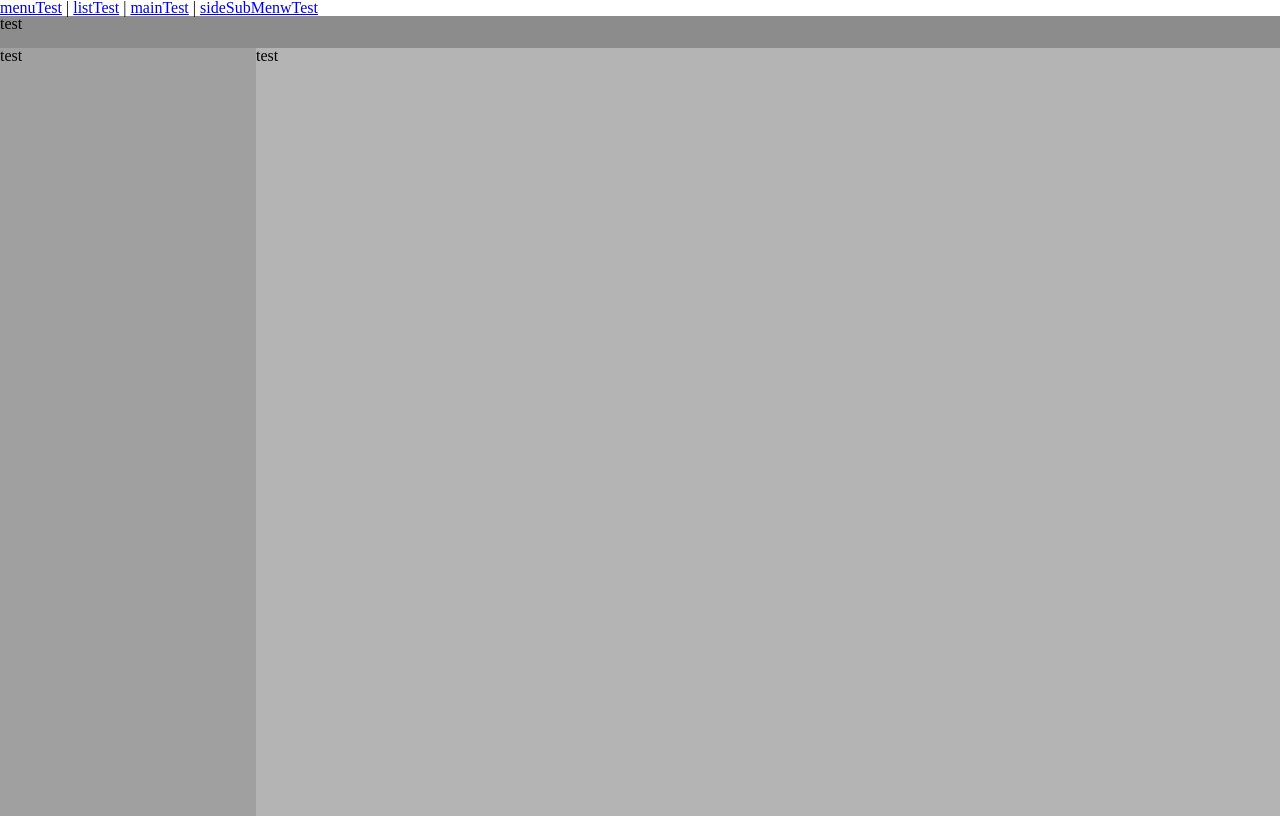
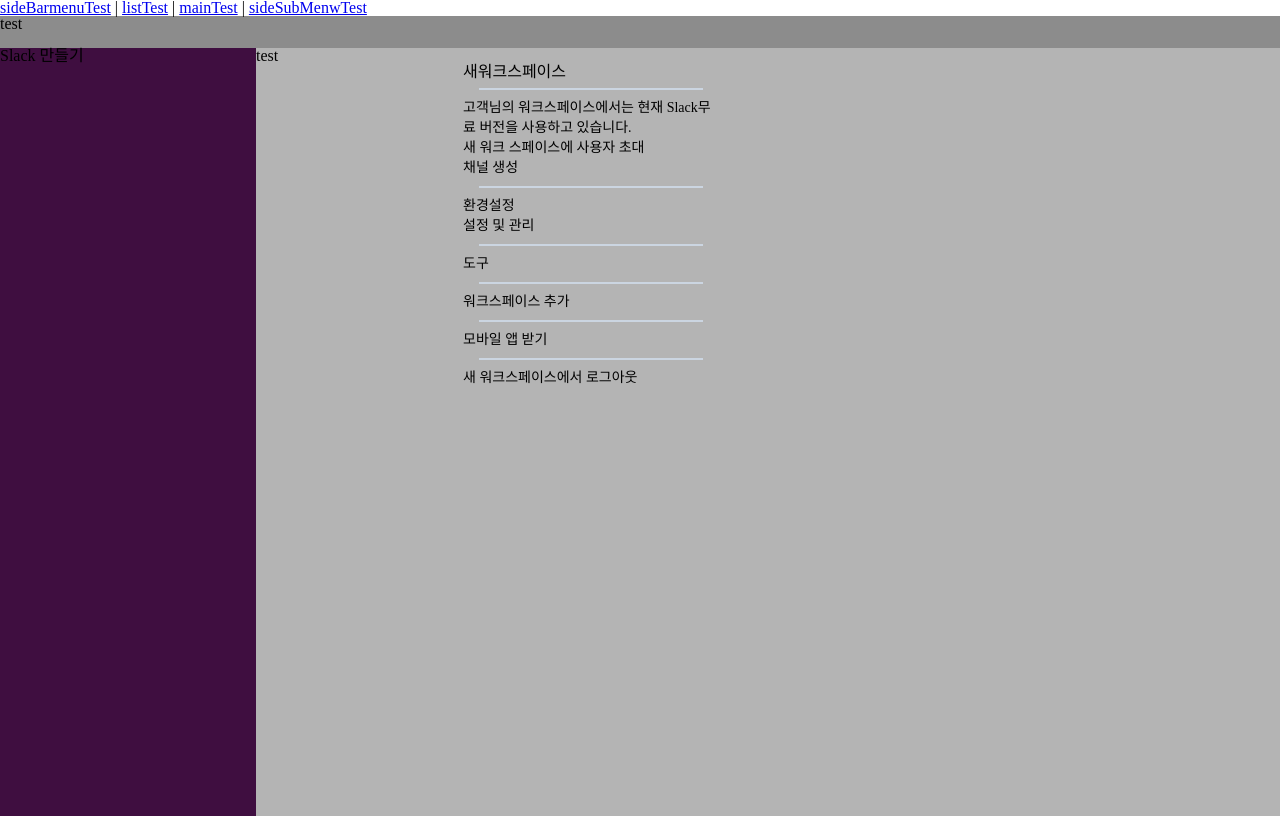
Before and after one commit to fms2014-github/clone-coding-slack, a Vue app: page /main-view in a window 1280 px wide. Built offline with nearby package versions, Linux system fonts and the light colour scheme.

Commit message:
menuPopup

```diff
--- a/src/App.vue
+++ b/src/App.vue
@@ -1,6 +1,7 @@
 <template>
   <div id="app">
     <div>
+      <router-link to="/side-test">sideBar</router-link>
       <router-link to="/menu-test">menuTest</router-link> |
       <router-link to="/list-test">listTest</router-link> |
       <router-link to="/main-view">mainTest</router-link> |
--- a/src/components/MenuPopup.vue
+++ b/src/components/MenuPopup.vue
@@ -1,145 +1,137 @@
+<!--미래의 기억 옆에 있는 버튼은 라우터로 구현 to을 사용해서 #을 넣어둬라-->
 <template>
-    <ul class="popupList-component">
+  <ul position:relative>
     <div
       ref="popoverDropdownRef"
-        class="text font bg-white z-50 float-left py-2 list-none text-left rounded shadow-lg min-w-48"
-        v-bind:class="{
-          hidden: !dropdownPopoverShow,
-          block: dropdownPopoverShow,
-        }"
+      class="menu-component text font"
     >
       <span class="base bold w-full block">
         새워크스페이스
       </span>
-        <div class="h-0 mx-4 my-2 border border-solid border-blueGray-300" />
-        <span class="sm w-full block">
+      <div class="under-line" />
+      <span class="menu-list-component">
         고객님의 워크스페이스에서는 현재 Slack무료
         버전을 사용하고 있습니다.
       </span>
-        <span class="sm w-full block">
+      <span class="menu-list-component">
         새 워크 스페이스에 사용자 초대
       </span>
-        <span class="sm w-full block">
+      <span class="menu-list-component outline">
         채널 생성
       </span>
-        <div class="h-0 mx-4 my-2 border border-solid border-blueGray-300" />
-        <span class="sm w-full block">
+      <div class="under-line" />
+      <span class="menu-list-component outline">
         환경설정
       </span>
-        <span class="sm w-full block">
+      <span data-detail="setting" v-on:mouseover="SubMenu($event)" v-on:mouseout="SubMenuClose($event)" class="menu-list-component outline">
         설정 및 관리
       </span>
-        <div class="h-0 mx-4 my-2 border border-solid border-blueGray-300" />
-        <span class="sm w-full block">
+      <div class="under-line" />
+      <span data-detail="tool" v-on:mouseover="SubMenu($event)" v-on:mouseout="SubMenuClose($event)" class="menu-list-component outline">
         도구
       </span>
-        <div class="h-0 mx-4 my-2 border border-solid border-blueGray-300" />
-        <span class="sm w-full block">
+      <div class="under-line" />
+      <span data-detail="add" v-on:mouseover="SubMenu($event)" v-on:mouseout="SubMenuClose($event)" class="menu-list-component outline">
         워크스페이스 추가
       </span>
-        <div class="h-0 mx-4 my-2 border border-solid border-blueGray-300" />
-        <span class="sm w-full block">
+      <div class="under-line" />
+      <span class="menu-list-component outline">
         모바일 앱 받기
       </span>
-        <div class="h-0 mx-4 my-2 border border-solid border-blueGray-300" />
-        <span class="sm w-full block">
+      <div class="under-line" />
+      <span class="menu-list-component outline">
         새 워크스페이스에서 로그아웃
       </span>
     </div>
-      <!-- <slot></slot>
-      <li>읽지않은 항목</li> -->
+
+    <SubMenuPopupVue v-bind:subMenu=subMenuIdx class="child"></SubMenuPopupVue>
   </ul>
 </template>
 
 <script>
+import SubMenuPopupVue from './SubMenuPopup.vue'
+
 export default {
-  name: 'MenuPopupList',
-  props: {
-    msg: String
+  data() {
+   return {
+     subMenuIdx:""
+   }
   },
-  mounted(){
-
+  components: {
+    SubMenuPopupVue
+  },
+  methods: {
+    SubMenu(num) {
+      console.log(num);
+      let _target = num.target;
+      let subMenuId = _target.getAttribute('data-detail');
+      if (subMenuId === 'setting') {
+        this.subMenuIdx='1';
+        document.getElementsByClassName('child')[0].classList.add('subMenu1');
+        // document.querySelectorAll('.child')[0]
+        // document.querySelector('.child')
+      } else if (subMenuId === 'tool'){
+        this.subMenuIdx='2';
+        document.getElementsByClassName('child')[0].classList.add('subMenu2');
+      } else if (subMenuId === 'add'){
+        this.subMenuIdx='3';
+        document.getElementsByClassName('child')[0].classList.add('subMenu3');
+      }
+    },
+    SubMenuClose(e) {
+      this.subMenuIdx='';
+      document.getElementsByClassName('child')[0].classList.remove('subMenu1');
+      document.getElementsByClassName('child')[0].classList.remove('subMenu2');
+      document.getElementsByClassName('child')[0].classList.remove('subMenu3');
+    }
   }
 }
 </script>
 
 <style scoped lang="scss">
-.text {
-  .sm {
+.menu-component {
+  z-index: 50;
+  float: left;
+  min-width: 12rem;
+  .under-line {
+    height: 0px;
+    margin-left: 1rem;
+    margin-right: 1rem;
+    margin-top: 0.5rem;
+    margin-bottom: 0.5rem;
+    border-width: 1px;
+    border-style: solid;
+    --tw-border-opacity: 1;
+    border-color: rgba(203, 213, 225, var(--tw-border-opacity));
+  }
+  .menu-list-component {
      font-size: 0.875rem;
      line-height: 1.25rem;
+     width: 100%;
+     display: block;
   }
-
-  .base {
-    font-size: 1rem;
-    line-height: 1.5rem;
-  }
-
-  .xl {
-    font-size: 1.25rem;
-    line-height: 1.75rem;
+  .outline:hover {
+    background-color: blue;
+    color: #f55;
   }
 }
 
-.font {
-  .bold {
-    font-weight: 700;
-  }
+.subMenu1 {
+  position:absolute;
+  left: 463px;
+  top: 150px;
 }
 
-.whitespace-nowrap {
-  white-space: nowrap;
+.subMenu2 {
+  position:absolute;
+  left: 463px;
+  top: 187px;
 }
 
-.w-full {
-  width: 100%;
+.subMenu3 {
+  position:absolute;
+  left: 463px;
+  top: 225px;
 }
 
-.block {
-  display: block;
-}
-
-.h-0 {
-  height: 0px;
-}
-
-.mx-4 {
-  margin-left: 1rem;
-  margin-right: 1rem;
-}
-
-.my-2 {
-  margin-top: 0.5rem;
-  margin-bottom: 0.5rem;
-}
-
-.border {
-  border-width: 1px;
-}
-
-.border-solid {
-  border-style: solid;
-}
-
-.border-blueGray-100 {
-  --tw-border-opacity: 1;
-  border-color: rgba(241, 245, 249, var(--tw-border-opacity));
-}
-
-.z-50 {
-  z-index: 50;
-}
-
-.float-left {
-  float: left;
-}
-
-.min-w-48 {
-  min-width: 12rem;
-}
-
-.border-blueGray-300 {
-  --tw-border-opacity: 1;
-  border-color: rgba(203, 213, 225, var(--tw-border-opacity));
-}
 </style>
--- /dev/null
+++ b/src/components/SubMenuPopup.vue
@@ -0,0 +1,89 @@
+<template>
+  <ul class="popupList-component">
+    <div v-if="subMenu==1">
+      <div class="menu-component text font">
+        <span class="menu-list-component">
+          설정
+        </span>
+        <div class="under-line" />
+        <span class="menu-list-component">
+          워크스페이스 설정
+        </span>
+        <span class="menu-list-component">
+          미래의기억 사용자 지정
+        </span>
+        <span class="menu-list-component">
+          워크스페이스 세부정보 편집
+        </span>
+        <div class="under-line" />
+        <span class="menu-list-component">
+          멤버관리
+        </span>
+        <span class="menu-list-component">
+          앱관리
+        </span>
+      </div>
+    </div>
+    <div v-if="subMenu==2">
+      <div class="menu-component text font">
+        <span class="menu-list-component">
+          워크플로 빌더
+        </span>
+        <span class="menu-list-component">
+          분석
+        </span>
+      </div>
+    </div>
+    <div v-if="subMenu==3">
+      <div class="menu-component text font">
+        <span class="menu-list-component">
+          다른 워크스페이스에 로그인
+        </span>
+        <span class="menu-list-component">
+          새 워크스페이스 개설
+        </span>
+        <span class="menu-list-component">
+          워크스페이스 찾기
+        </span>
+      </div>
+    </div>
+  </ul>
+</template>
+<script>
+export default {
+  props: {
+    subMenu: String
+  },
+}
+</script>
+
+
+
+<style scoped lang="scss">
+.menu-component {
+  z-index: 50;
+  float: left;
+  min-width: 12rem;
+  .under-line {
+    height: 0px;
+    margin-left: 1rem;
+    margin-right: 1rem;
+    margin-top: 0.5rem;
+    margin-bottom: 0.5rem;
+    border-width: 1px;
+    border-style: solid;
+    --tw-border-opacity: 1;
+    border-color: rgba(203, 213, 225, var(--tw-border-opacity));
+  }
+  .menu-list-component {
+     font-size: 0.875rem;
+     line-height: 1.25rem;
+     width: 100%;
+     display: block;
+  }
+  .outline:hover {
+    background-color: blue;
+    color: #f55;
+  }
+}
+</style>
--- a/src/layout/SideBar.vue
+++ b/src/layout/SideBar.vue
@@ -1,11 +1,19 @@
 <template>
   <div id="sidebar">
-    test
+    <div class="menuItem">
+      Slack 만들기
+    </div>
+    <MenuPopup class="MenuPstn"></MenuPopup>
   </div>
 </template>
 
 <script>
+import MenuPopup from '../components/MenuPopup.vue'
+
 export default {
+  components: {
+    MenuPopup
+  }
 
 }
 </script>
@@ -18,8 +26,15 @@ export default {
     width: 20vw;
     height: calc(100vh - 32px);
     background: {
-        color: rgb(160, 160, 160);
+        color: $main-background-color;
     }
     float: left;
+    .menuItem {
+     // font-color: $main-font-color-white;
+    }
+}
+.MenuPstn {
+  position: relative;
+  left: 463px;
 }
 </style>
--- a/src/router/index.js
+++ b/src/router/index.js
@@ -22,6 +22,14 @@ const routes = [
     // which is lazy-loaded when the route is visited.
   },
   {
+    path: '/side-test',
+    name: 'menuTest',
+    component: MenuTest,
+    // route level code-splitting
+    // this generates a separate chunk (about.[hash].js) for this route
+    // which is lazy-loaded when the route is visited.
+  },
+  {
     path: '/main-view',
     name: 'mainView',
     component: MainTest,
--- a/src/views/MenuTest.vue
+++ b/src/views/MenuTest.vue
@@ -2,7 +2,7 @@
 
   <div class="menu-test">
     <MenuPopup v-for="memuPopup in memuPopups" :key="memuPopup.id">
-   <!--   <MenuPopupList :memuPopup="memuPopup"></MenuPopupList>-->
+
     </MenuPopup>
   </div>
 
@@ -10,22 +10,22 @@
 
 <script>
 import MenuPopup from '@/components/MenuPopup.vue'
-import MenuPopupList from '@/components/MenuPopupList.vue'
+import SubMenuPopup from '@/components/SubMenuPopup.vue'
 
 export default {
-    name: 'menuTest',
-    components: {
-      MenuPopup,
-      MenuPopupList
-   },
-
-    data(){
+  name: 'menuTest',
+  components: {
+    MenuPopup,
+    SubMenuPopup
+  },
+  data(){
     return{
       memuPopups:[
         'test1'
       ]
     }
-  }
+  },
+
 
 }
 </script>
```
Lines whose indentation alone changed are shown as unchanged.
